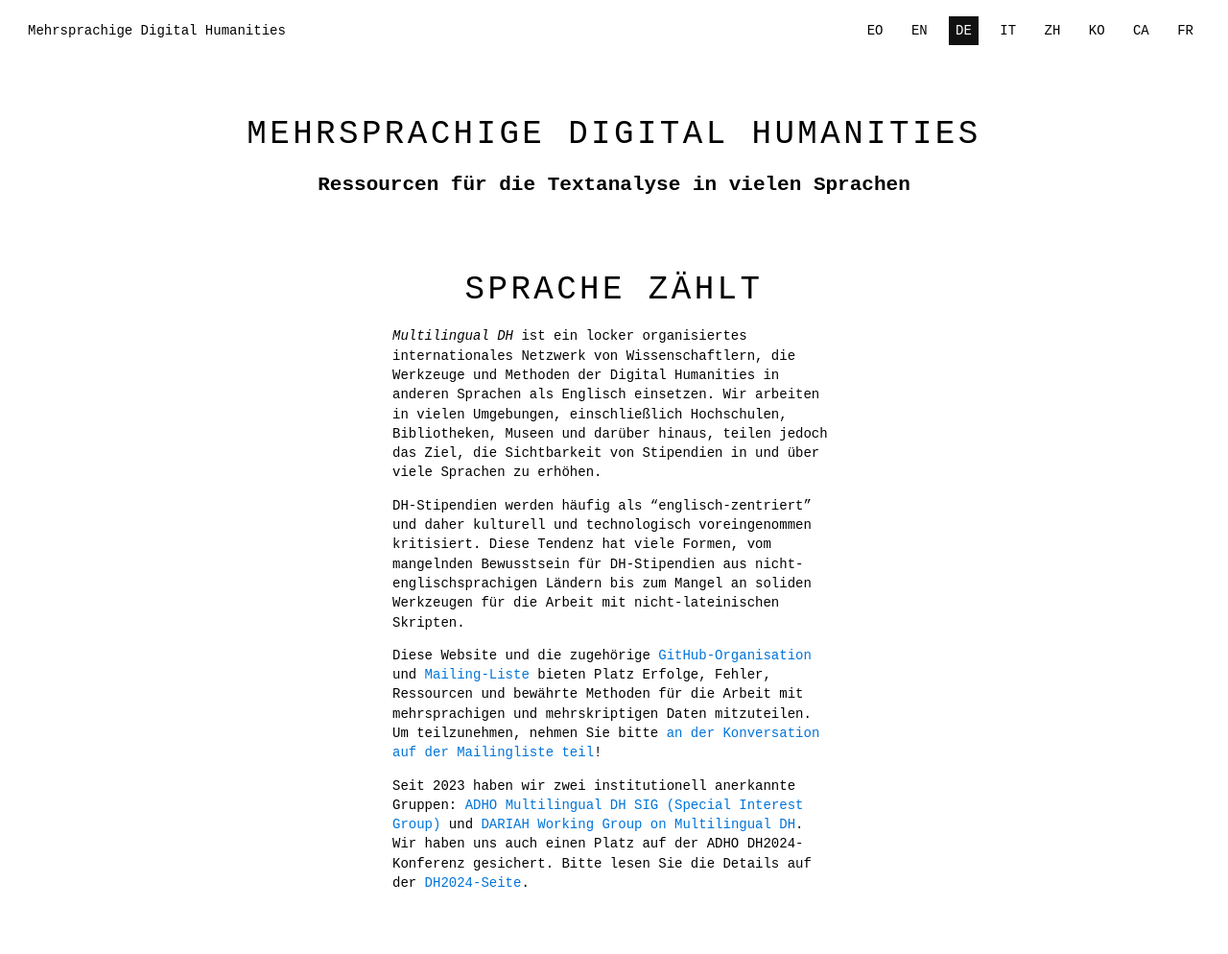
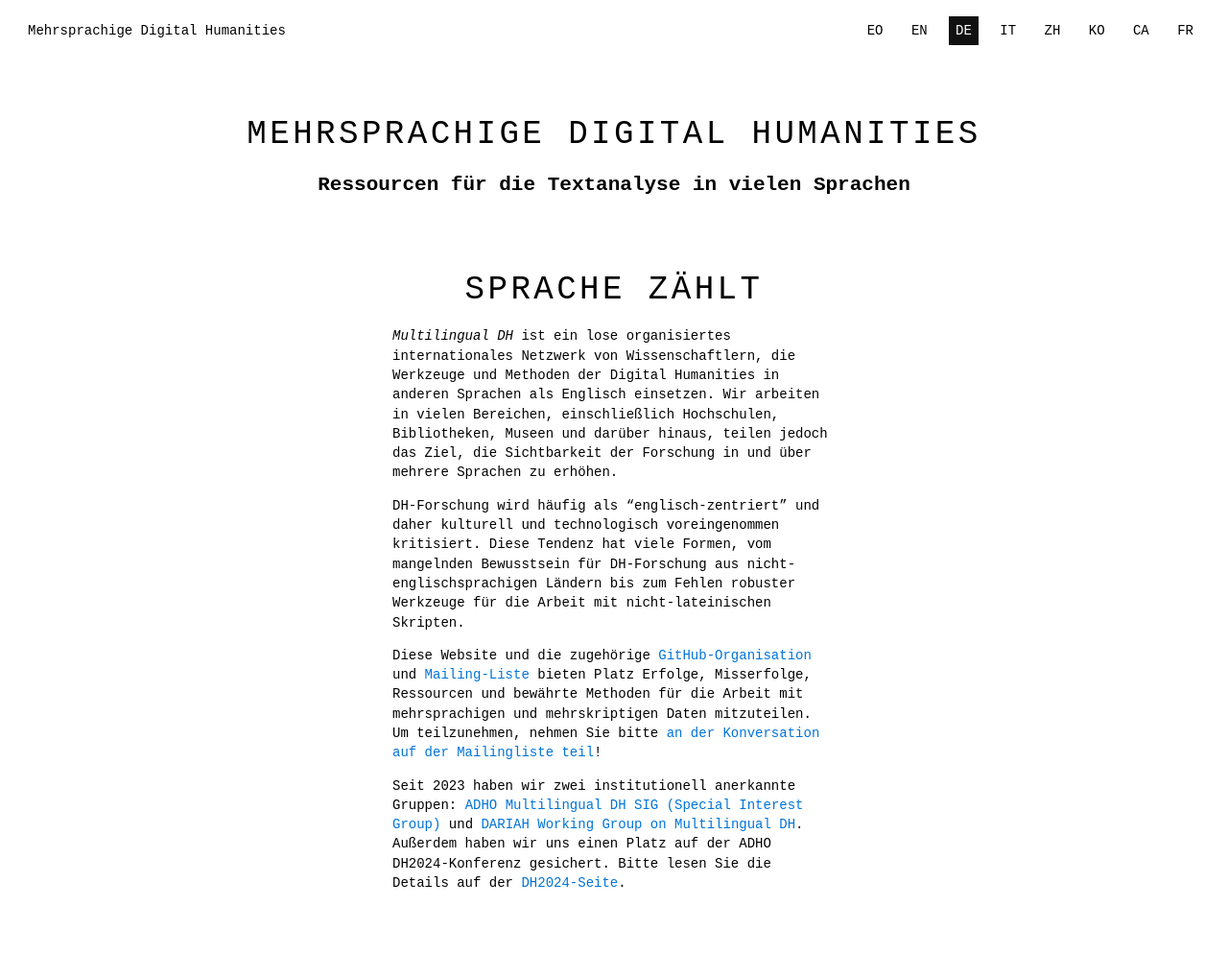
Before and after one commit to multilingual-dh/multilingual-dh.github.io, a Jekyll site: the page built from de/index.md, in a window 1280 px wide. Shown: the whole page at 96% size. Built offline with Jekyll 4.4.1, drawn with Linux system fonts in a browser that asks for light colours.

Commit message:
Update index.md
made some smaller changes to the German translation, mostly because of the erroneous translation of "scholarship" to "Stipendien" instead of "Forschung".

```diff
--- a/de/index.md
+++ b/de/index.md
@@ -6,10 +6,10 @@ language: de
 
 # Sprache Zählt
 
-*Multilingual DH* ist ein locker organisiertes internationales Netzwerk von Wissenschaftlern, die Werkzeuge und Methoden der Digital Humanities in anderen Sprachen als Englisch einsetzen. Wir arbeiten in vielen Umgebungen, einschließlich Hochschulen, Bibliotheken, Museen und darüber hinaus, teilen jedoch das Ziel, die Sichtbarkeit von Stipendien in und über viele Sprachen zu erhöhen.
+*Multilingual DH* ist ein lose organisiertes internationales Netzwerk von Wissenschaftlern, die Werkzeuge und Methoden der Digital Humanities in anderen Sprachen als Englisch einsetzen. Wir arbeiten in vielen Bereichen, einschließlich Hochschulen, Bibliotheken, Museen und darüber hinaus, teilen jedoch das Ziel, die Sichtbarkeit der Forschung in und über mehrere Sprachen zu erhöhen.
 
-DH-Stipendien werden häufig als "englisch-zentriert" und daher kulturell und technologisch voreingenommen kritisiert. Diese Tendenz hat viele Formen, vom mangelnden Bewusstsein für DH-Stipendien aus nicht-englischsprachigen Ländern bis zum Mangel an soliden Werkzeugen für die Arbeit mit nicht-lateinischen Skripten.
+DH-Forschung wird häufig als "englisch-zentriert" und daher kulturell und technologisch voreingenommen kritisiert. Diese Tendenz hat viele Formen, vom mangelnden Bewusstsein für DH-Forschung aus nicht-englischsprachigen Ländern bis zum Fehlen robuster Werkzeuge für die Arbeit mit nicht-lateinischen Skripten.
 
-Diese Website und die zugehörige [GitHub-Organisation](https://github.com/multilingual-dh) und [Mailing-Liste](https://mailman.stanford.edu/mailman/listinfo/multilingual-dh) bieten Platz Erfolge, Fehler, Ressourcen und bewährte Methoden für die Arbeit mit mehrsprachigen und mehrskriptigen Daten mitzuteilen. Um teilzunehmen, nehmen Sie bitte [an der Konversation auf der Mailingliste teil](https://mailman.stanford.edu/mailman/listinfo/multilingual-dh)!
+Diese Website und die zugehörige [GitHub-Organisation](https://github.com/multilingual-dh) und [Mailing-Liste](https://mailman.stanford.edu/mailman/listinfo/multilingual-dh) bieten Platz Erfolge, Misserfolge, Ressourcen und bewährte Methoden für die Arbeit mit mehrsprachigen und mehrskriptigen Daten mitzuteilen. Um teilzunehmen, nehmen Sie bitte [an der Konversation auf der Mailingliste teil](https://mailman.stanford.edu/mailman/listinfo/multilingual-dh)!
 
-Seit 2023 haben wir zwei institutionell anerkannte Gruppen: [ADHO Multilingual DH SIG (Special Interest Group)](https://adho.org/sigs/#multilingual-DH) und [DARIAH Working Group on Multilingual DH](https://multilingual.hypotheses.org/). Wir haben uns auch einen Platz auf der ADHO DH2024-Konferenz gesichert. Bitte lesen Sie die Details auf der [DH2024-Seite](http://multilingualdh.org/en/dh2024/).
+Seit 2023 haben wir zwei institutionell anerkannte Gruppen: [ADHO Multilingual DH SIG (Special Interest Group)](https://adho.org/sigs/#multilingual-DH) und [DARIAH Working Group on Multilingual DH](https://multilingual.hypotheses.org/). Außerdem haben wir uns einen Platz auf der ADHO DH2024-Konferenz gesichert. Bitte lesen Sie die Details auf der [DH2024-Seite](http://multilingualdh.org/en/dh2024/).
```
